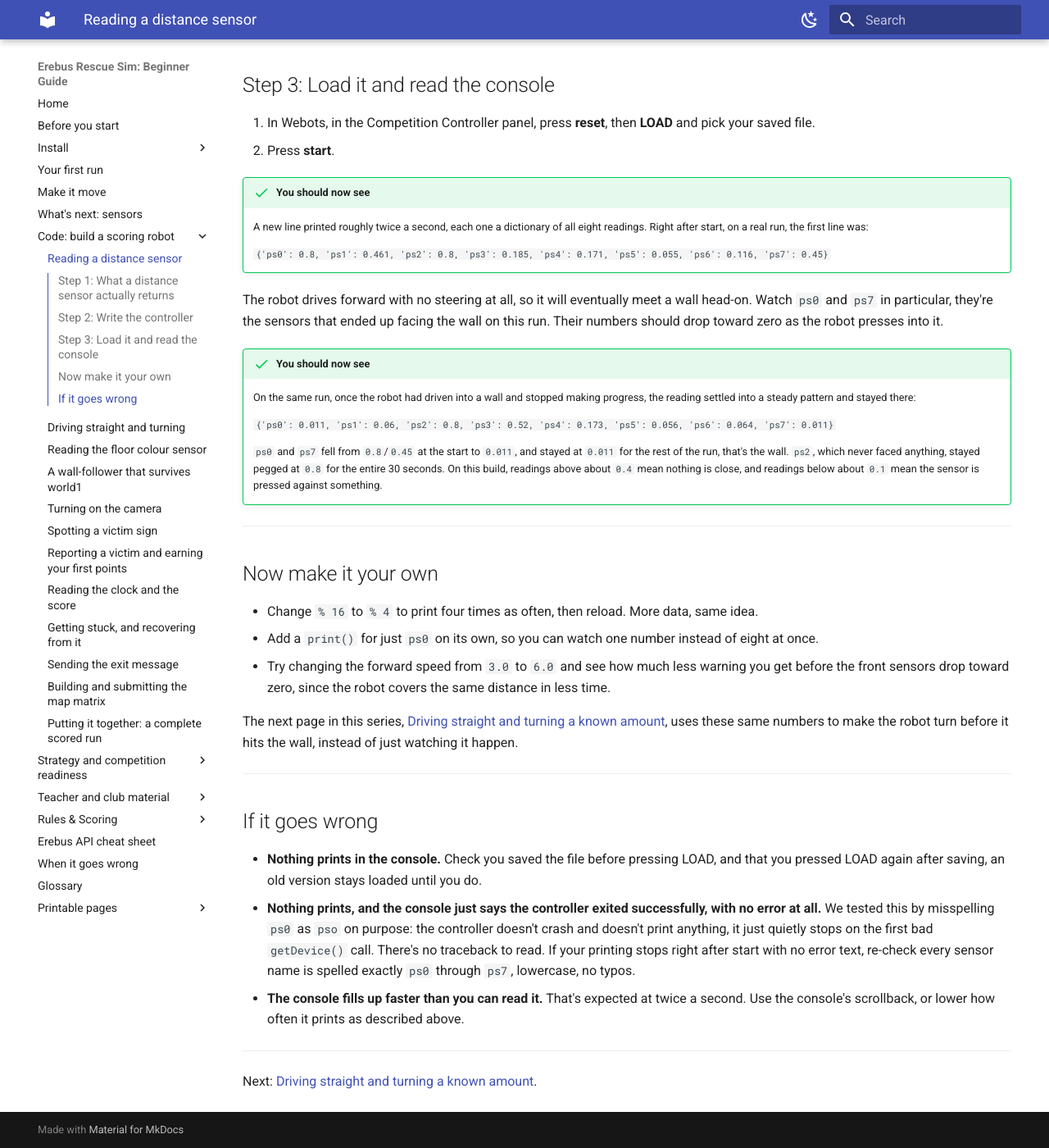
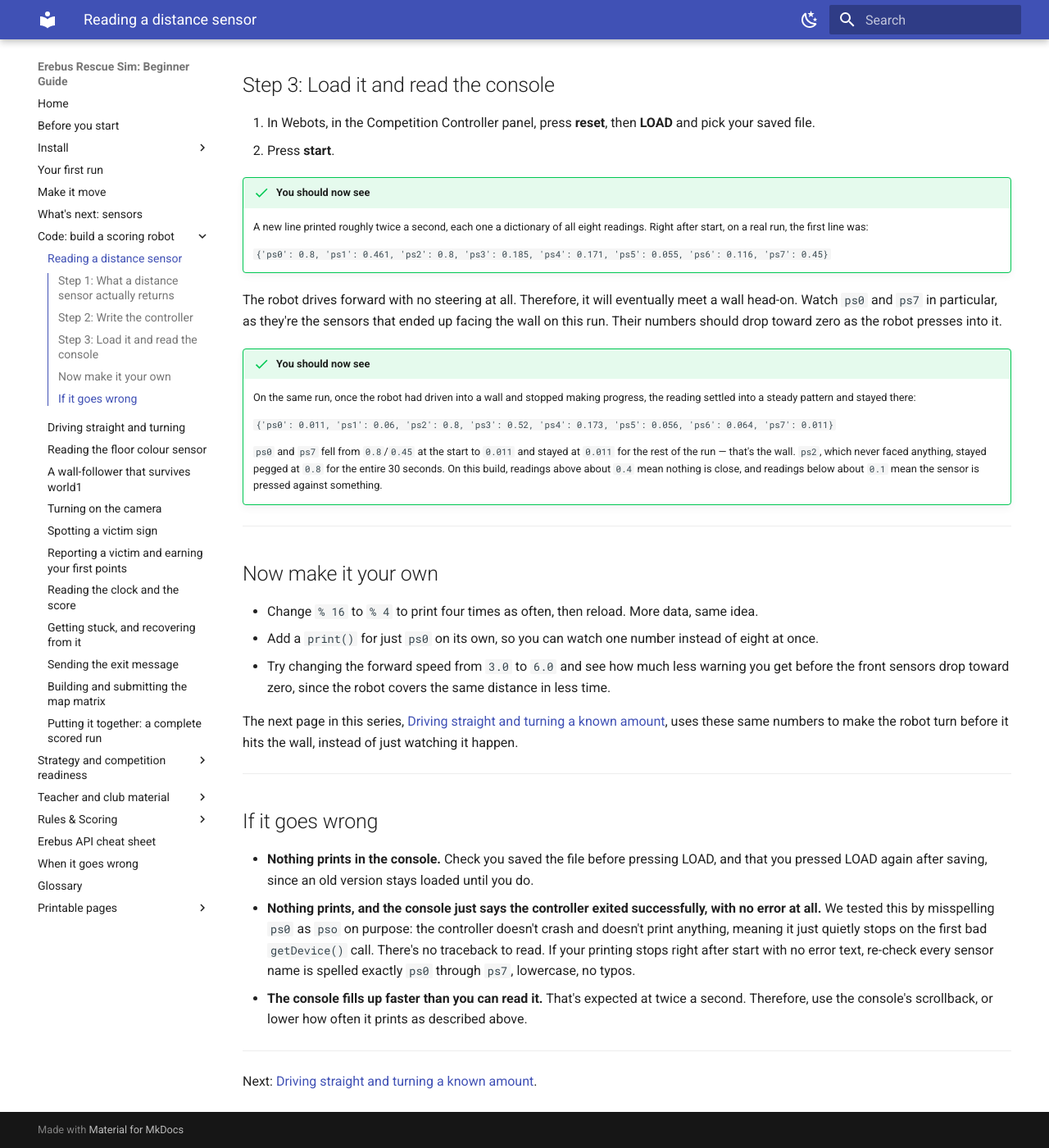
Before and after one commit to talkingj/rcja-rescue-sim-resources, an MkDocs documentation site: the page built from docs/code-sensors.md, in a window 1280 px wide and 1400 px high, scrolled down 1584 px. Shown: the whole window at 82% size. Built offline with MkDocs 1.6.1 and Material for MkDocs 9.7.7, drawn with Linux system fonts in a browser that asks for light colours; some of the changed text lies outside the part shown.

Commit message:
style: rewrite code-sensors.md in guide voice
Splices fixed: 3. Connectors added: 3. Purpose-first openers: 1.
Spelling: US -> AU, 0 words.
Preservation gate: pass (code blocks, numbers, links, admonitions intact).

````diff
--- a/docs/code-sensors.md
+++ b/docs/code-sensors.md
@@ -88,9 +88,9 @@ named on the robot, you don't need to change anything in Webots itself.
     {'ps0': 0.8, 'ps1': 0.461, 'ps2': 0.8, 'ps3': 0.185, 'ps4': 0.171, 'ps5': 0.055, 'ps6': 0.116, 'ps7': 0.45}
     ```
 
-The robot drives forward with no steering at all, so it will eventually meet a wall head-on. Watch
-`ps0` and `ps7` in particular, they're the sensors that ended up facing the wall on this run. Their
-numbers should drop toward zero as the robot presses into it.
+The robot drives forward with no steering at all. Therefore, it will eventually meet a wall head-on.
+Watch `ps0` and `ps7` in particular, as they're the sensors that ended up facing the wall on this run.
+Their numbers should drop toward zero as the robot presses into it.
 
 !!! success "You should now see"
     On the same run, once the robot had driven into a wall and stopped making progress, the reading
@@ -100,8 +100,8 @@ numbers should drop toward zero as the robot presses into it.
     {'ps0': 0.011, 'ps1': 0.06, 'ps2': 0.8, 'ps3': 0.52, 'ps4': 0.173, 'ps5': 0.056, 'ps6': 0.064, 'ps7': 0.011}
     ```
 
-    `ps0` and `ps7` fell from `0.8`/`0.45` at the start to `0.011`, and stayed at `0.011` for the
-    rest of the run, that's the wall. `ps2`, which never faced anything, stayed pegged at `0.8` for
+    `ps0` and `ps7` fell from `0.8`/`0.45` at the start to `0.011` and stayed at `0.011` for the
+    rest of the run — that's the wall. `ps2`, which never faced anything, stayed pegged at `0.8` for
     the entire 30 seconds. On this build, readings above about `0.4` mean nothing is close, and
     readings below about `0.1` mean the sensor is pressed against something.
 
@@ -123,14 +123,14 @@ robot turn before it hits the wall, instead of just watching it happen.
 ## If it goes wrong
 
 - **Nothing prints in the console.** Check you saved the file before pressing LOAD, and that you
-  pressed LOAD again after saving, an old version stays loaded until you do.
+  pressed LOAD again after saving, since an old version stays loaded until you do.
 - **Nothing prints, and the console just says the controller exited successfully, with no error at
   all.** We tested this by misspelling `ps0` as `pso` on purpose: the controller doesn't crash and
-  doesn't print anything, it just quietly stops on the first bad `getDevice()` call. There's no
-  traceback to read. If your printing stops right after start with no error text, re-check every
+  doesn't print anything, meaning it just quietly stops on the first bad `getDevice()` call. There's
+  no traceback to read. If your printing stops right after start with no error text, re-check every
   sensor name is spelled exactly `ps0` through `ps7`, lowercase, no typos.
-- **The console fills up faster than you can read it.** That's expected at twice a second. Use the
-  console's scrollback, or lower how often it prints as described above.
+- **The console fills up faster than you can read it.** That's expected at twice a second. Therefore,
+  use the console's scrollback, or lower how often it prints as described above.
 
 ---
 
````
Also changed, not shown: other parts of docs/code-sensors.md (+9 -9 lines).
